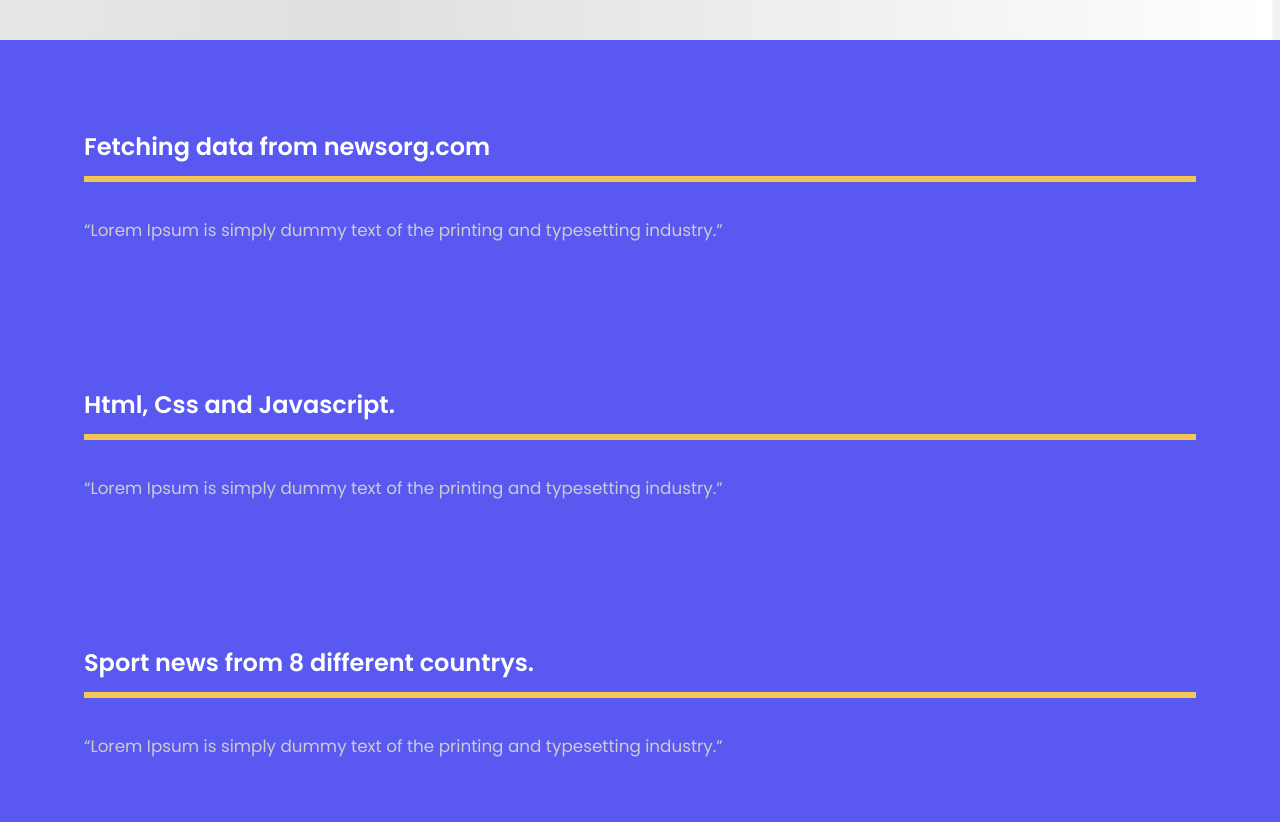
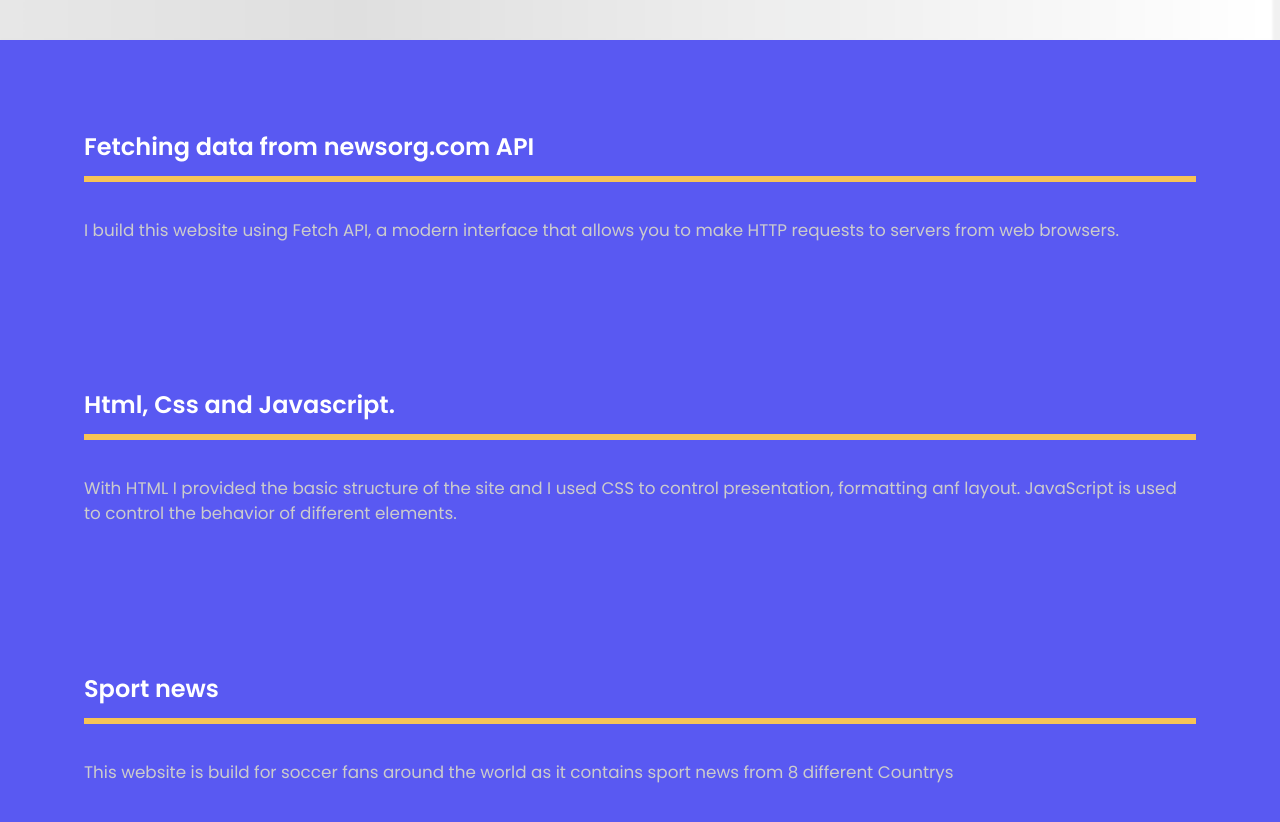
Before and after one commit to cartman1978/myportfolio, a React (Create React App) app: page /projects/sport-news in a window 1280 px wide. Shown: the part 680-1502 px from the top of the page. Built offline with nearby package versions, Linux system fonts and the light colour scheme.

Commit message:
added content on ProjectState

```diff
--- a/src/projectState.js
+++ b/src/projectState.js
@@ -59,19 +59,19 @@ export const projectState = () => {
             secondaryImg: sport,
             awards: [
                 {
-                    title: "Fetching data from newsorg.com",
+                    title: "Fetching data from newsorg.com API",
                     description:
-                        "“Lorem Ipsum is simply dummy text of the printing and typesetting industry.”",
+                        "I build this website using Fetch API, a modern interface that allows you to make HTTP requests to servers from web browsers.",
                 },
                 {
                     title: "Html, Css and Javascript.",
                     description:
-                        "“Lorem Ipsum is simply dummy text of the printing and typesetting industry.”",
+                        "With HTML I provided the basic structure of the site and I used CSS to control presentation, formatting anf layout. JavaScript is used to control the behavior of different elements.",
                 },
                 {
-                    title: "Sport news from 8 different countrys.",
+                    title: "Sport news ",
                     description:
-                        "“Lorem Ipsum is simply dummy text of the printing and typesetting industry.”",
+                        "This website is build for soccer fans around the world as it contains sport news from 8 different Countrys",
                 },
             ],
         },
```
